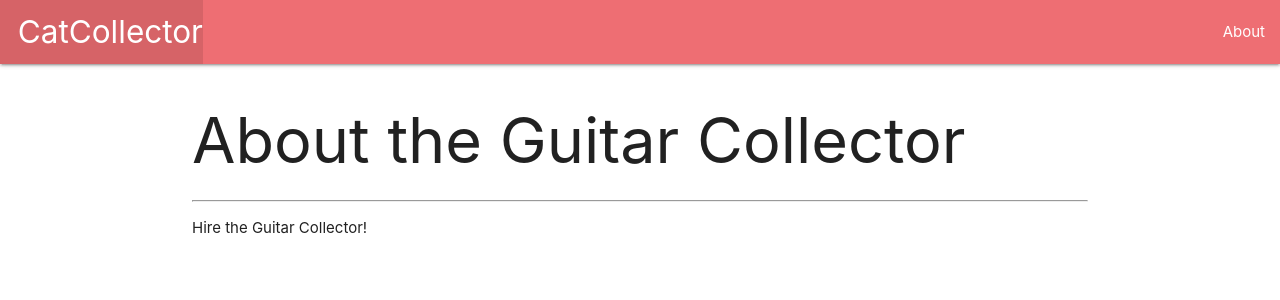
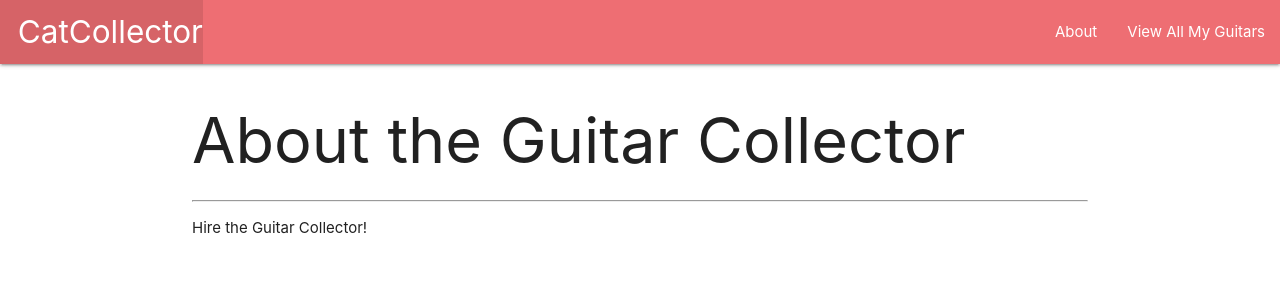
Before and after one commit to AustinLeaming/DjangoCodeAlong, a Django app: page /about/ in a window 1280 px wide. Shown: the top 300 px of the page. Run offline with Django 3.2, Linux system fonts and the light colour scheme.

Commit message:
added link to guitars/ in base.html :q

```diff
--- a/main_app/templates/base.html
+++ b/main_app/templates/base.html
@@ -21,6 +21,7 @@
                 </ul>
                 <ul class="right">
                     <li><a href="/about">About</a></li>
+                    <li><a href='/guitars'>View All My Guitars</a></li>
                 </ul>
             </div>
         </nav>
```
